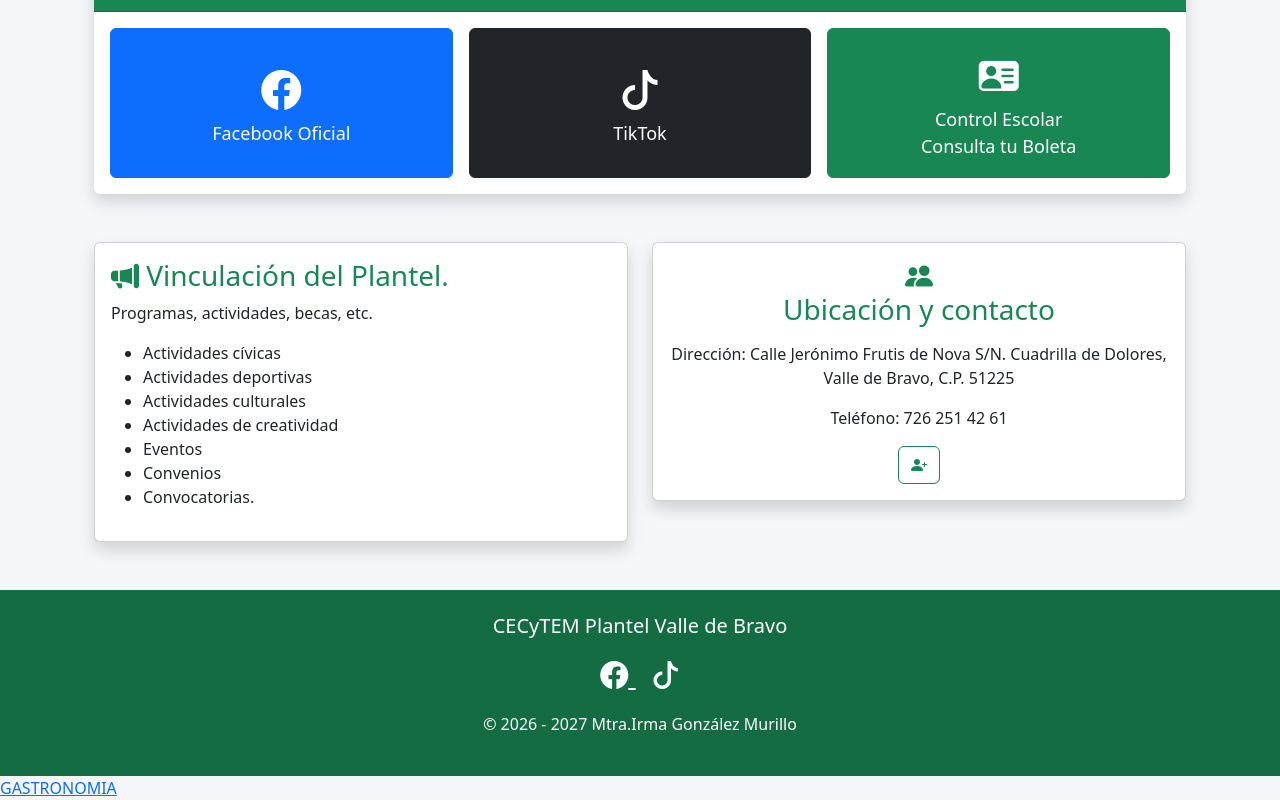
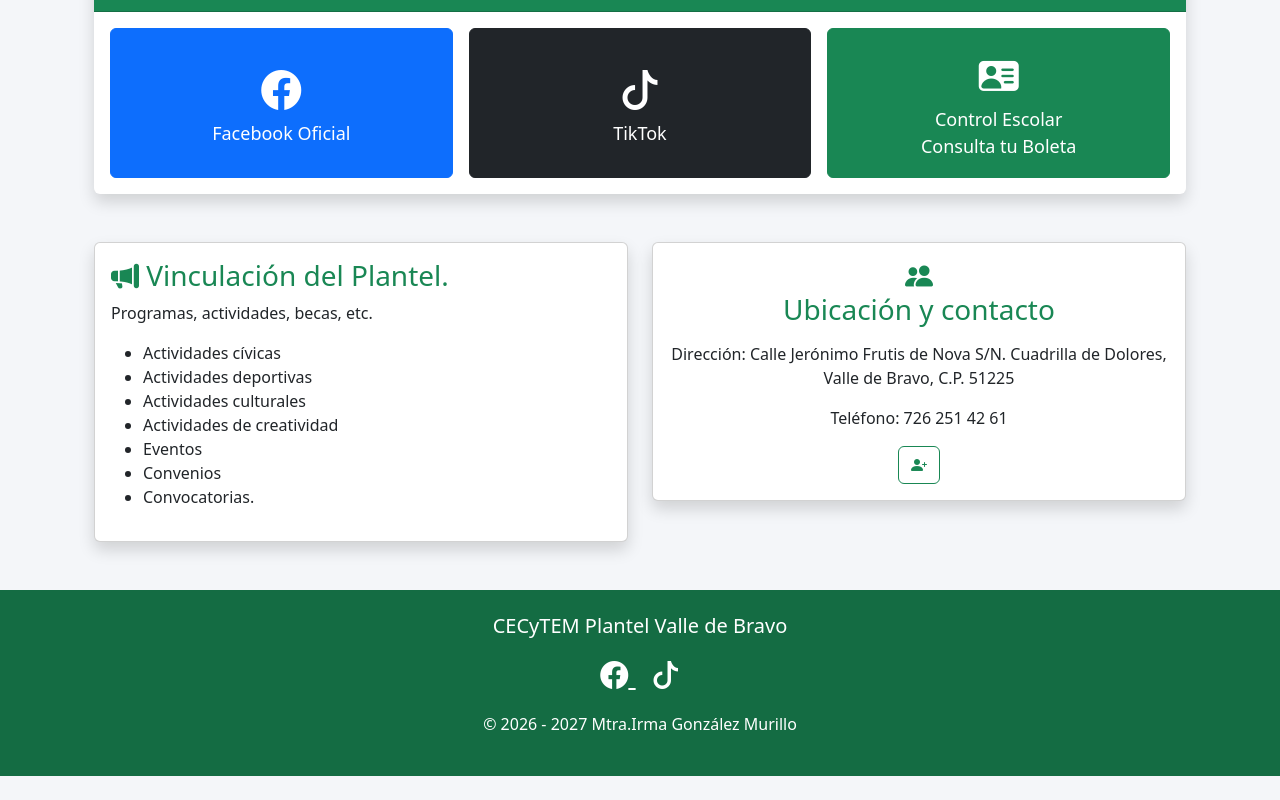
Before and after one commit to aHIme-floRes/WEBSITE-CEcyMagic-Perla, a plain HTML site: page INDEX.HTML in a window 1280 px wide. Shown: the part 1485-2285 px from the top of the page. After the commit the page ends 2261 px from the top, so only its background shows below. Drawn offline with nearby package versions, Linux system fonts and the light colour scheme.

Commit message:
Remove link to GASTRONOMIA.html from INDEX.HTML

```diff
--- a/INDEX.HTML
+++ b/INDEX.HTML
@@ -519,4 +519,3 @@ class="text-white fs-3 mx-2">
 <!-- Bootstrap JavaScript -->
 <script src="https://cdn.jsdelivr.net/npm/bootstrap@5.3.7/dist/js/bootstrap.bundle.min.js"></script>
 </body> </html>
-        <A HREF="GASTRONOMIA.html">GASTRONOMIA</A>
```
